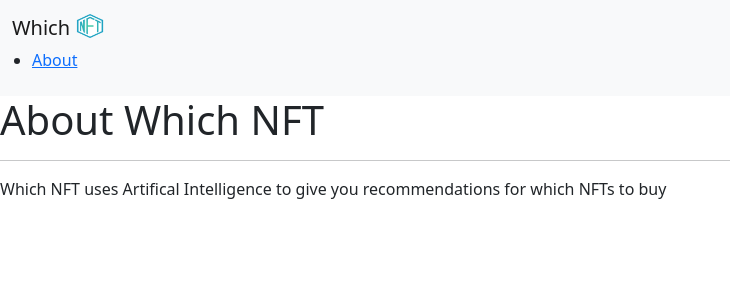
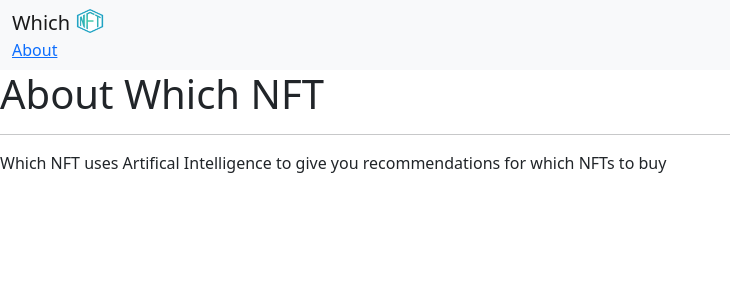
Before and after one commit to renemarcelo/whichnft, a Django app: page /about/ in a window 1280 px wide. Shown: the top 300 px of the page, without its empty margins (0-730 px from the left). Run offline with Django 3.2, Linux system fonts and the light colour scheme.

Commit message:
moves about link to navbar

```diff
--- a/main_app/templates/base.html
+++ b/main_app/templates/base.html
@@ -21,14 +21,16 @@
   <header>
     <nav class="navbar navbar-light bg-light">
         <div class="container-fluid">
-            <a href="/" class="navbar-brand">
-                Which
-                <img src="{% static 'images/NFT_Icon.png' %}" alt="" width="30" height="24" class="d-inline-block align-text-top">
-            </a>
+            <ul class="navbar-nav mr-auto">
+                <li>
+                    <a href="/" class="navbar-brand">
+                        Which
+                        <img src="{% static 'images/NFT_Icon.png' %}" alt="" width="30" height="24" class="d-inline-block align-text-top">
+                    </a>
+                </li>
+                <li><a href="/about">About</a></li>
+            </ul>
         </div>
-      <ul>
-        <li><a href="/about">About</a></li>
-      </ul>
     </nav>
   </header>
   <main>
```
